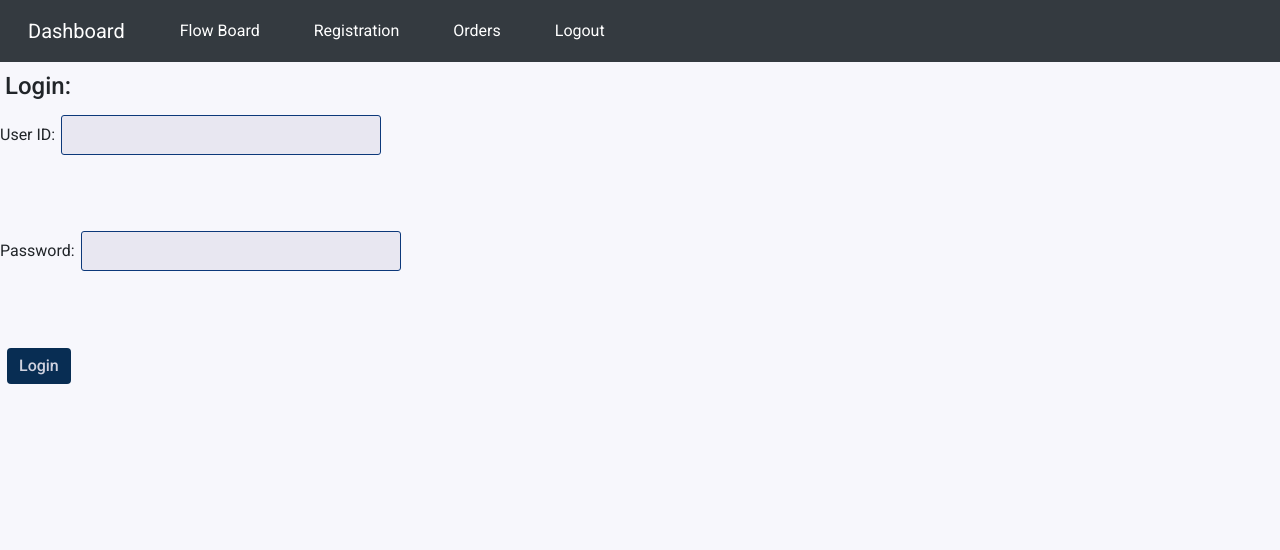
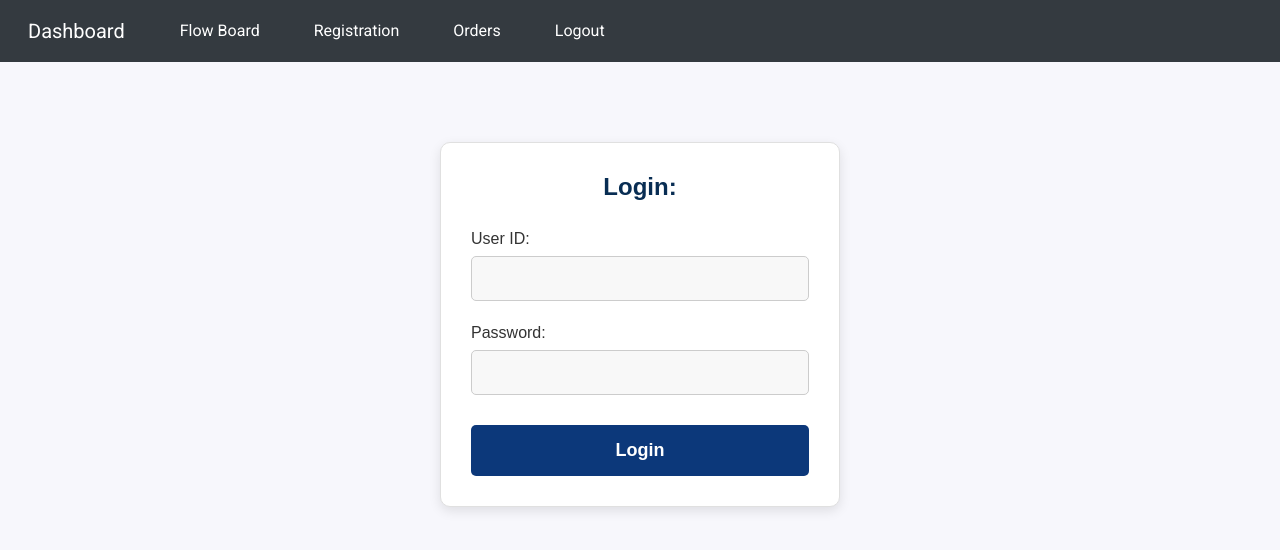
Before and after one commit to chance-404/EHR_project, an Angular app in the folder EHR-app/: page /login in a window 1280 px wide. Shown: the top 550 px of the page. Built offline with nearby package versions, Linux system fonts and the light colour scheme.

Commit message:
styled login form

```diff
--- a/EHR-app/src/app/login/login.css
+++ b/EHR-app/src/app/login/login.css
@@ -1,38 +1,98 @@
-#loginForm input,
-form select {
-  margin: 6px;
-  height: 40px;
-  padding: 8px;
-  width: 25%;
-  font-size: 15px;
-  outline: none;
-  color: #082d53;
-  background: #e8e7f1;
-  border-radius: 3px;
-  border: 1px solid #0c387a;
+#loginForm {
+  /* Center the form on the page */
+  max-width: 400px;
+  margin: 80px auto 0;
+  padding: 30px;
+  background-color: #ffffff;
+  border-radius: 10px;
+  box-shadow: 0 4px 12px rgba(0, 0, 0, 0.1);
+  font-family: Arial, sans-serif;
+  border: 1px solid #e0e0e0;
 }
 
 #loginForm h4 {
-  margin-top: 10px;
-  margin-left: 5px;
+  margin-top: 0;
+  margin-bottom: 25px;
+  text-align: center;
+  color: #082d53;
+  font-size: 1.5em;
+  font-weight: 600;
 }
 
-#login-button {
-  margin: 7px;
-  padding: 6px 12px;
-  background-color: #082d53;
-  color: rgb(208, 210, 223);
-  border: 0px solid #b3cae4;
-  border-radius: 4px 4px 4px 4px;
-  cursor: pointer;
-  outline: none;
-  font-size: 16px;
-  cursor: pointer;
-  font-weight: 500;
-  text-align: center;
-  transition: 0.1s ease;
+.form-group {
+  margin-bottom: 20px;
 }
 
- #login-button:hover {
-  background-color: #233975;
+.form-group label {
+  display: block; /* Make the label sit above the input */
+  margin-bottom: 5px;
+  font-weight: 500;
+  color: #333;
 }
+
+/* Target all form inputs and selects */
+#loginForm input {
+  width: 100%; /* Fill the form container width */
+  height: 45px;
+  padding: 10px;
+  font-size: 16px;
+  color: #333;
+  background: #f8f8f8;
+  border-radius: 5px;
+  border: 1px solid #ccc;
+  transition: border-color 0.2s ease, box-shadow 0.2s ease;
+  box-sizing: border-box; /* Include padding and border in the element's total width and height */
+}
+
+/* Focus state for a polished look */
+#loginForm input:focus {
+  border-color: #0c387a; /* Primary color highlight */
+  box-shadow: 0 0 0 3px rgba(12, 56, 122, 0.2); /* Soft blue glow */
+  background-color: #ffffff;
+}
+
+/* --- Error Styling --- */
+
+/* Style for inputs that have validation errors */
+#loginForm input.error {
+  border-color: #d9534f; /* Red border for invalid fields */
+  background-color: #fce8e8; /* Light red background to draw attention */
+}
+
+/* Main error message for login failures */
+.error-message {
+  color: #a94442 !important; /* Darker red for contrast */
+  background-color: #f2dede;
+  border: 1px solid #ebccd1;
+  padding: 10px;
+  border-radius: 4px;
+  margin-bottom: 15px !important;
+  text-align: center;
+}
+
+/* Validation message below the field */
+.field-error small {
+  color: #d9534f; /* Match input error color */
+  font-size: 0.85em;
+  display: block;
+  margin-top: 5px;
+}
+
+/* --- Button Styling --- */
+#login-button {
+  width: 100%; /* Full width button */
+  padding: 12px;
+  margin-top: 10px; /* Space after the last form field */
+  background-color: #0c387a; /* Strong, dark primary blue */
+  color: white; /* White text for contrast */
+  border: none;
+  border-radius: 5px;
+  cursor: pointer;
+  font-size: 18px;
+  font-weight: 600;
+  transition: background-color 0.2s ease;
+}
+
+#login-button:hover {
+  background-color: #174291; /* Slightly lighter shade on hover */
+}
--- a/EHR-app/src/app/login/login.html
+++ b/EHR-app/src/app/login/login.html
@@ -4,7 +4,7 @@
   <h4>Login:</h4>
 
   <!-- Error message -->
-  <div *ngIf="errorMessage" class="error-message" style="color: red; margin-bottom: 10px;">
+  <div *ngIf="errorMessage" class="error-message">
     {{ errorMessage }}
   </div>
 
@@ -18,9 +18,6 @@
     </div>
   </div>
 
-  <br>
-  <br>
-
   <div class="form-group">
     <label for= "password" placeholder= "enter password">Password:</label>
     <input id= "password" type= "password" formControlName= "password"
@@ -31,9 +28,6 @@
     </div>
   </div>
 
-  <br>
-  <br>
-
   <button type= "submit" id= "login-button">Login</button>
 
 </form>
```
